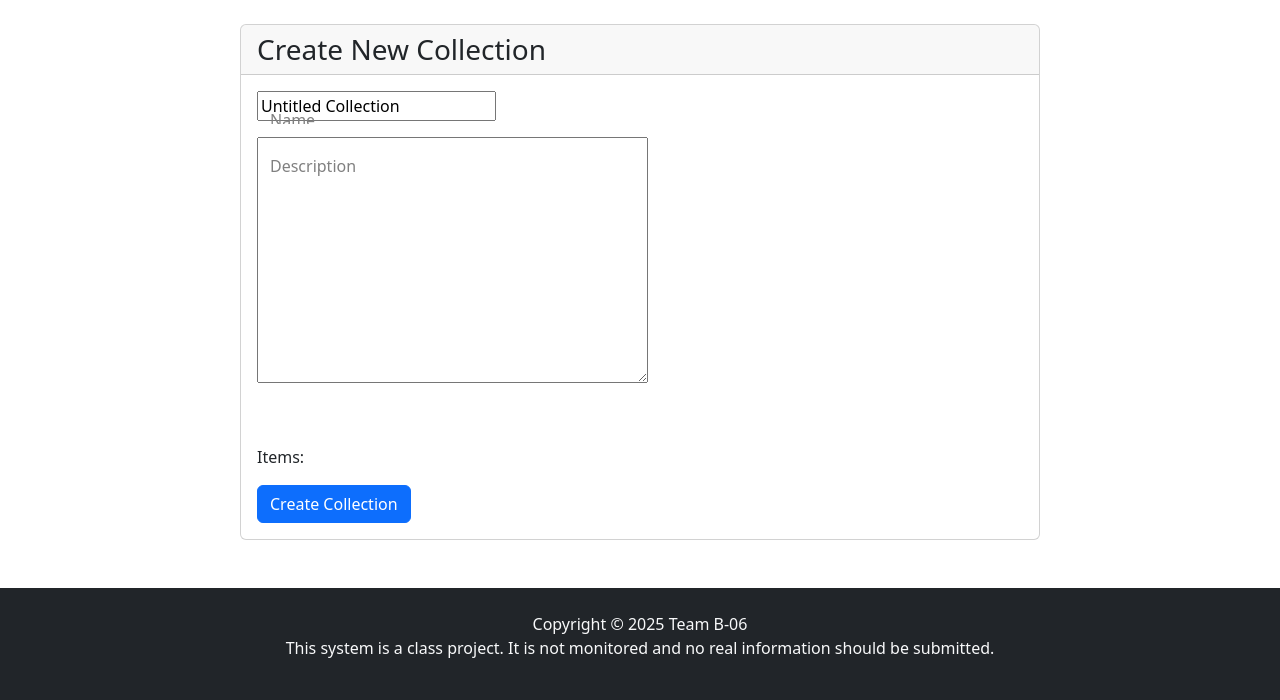
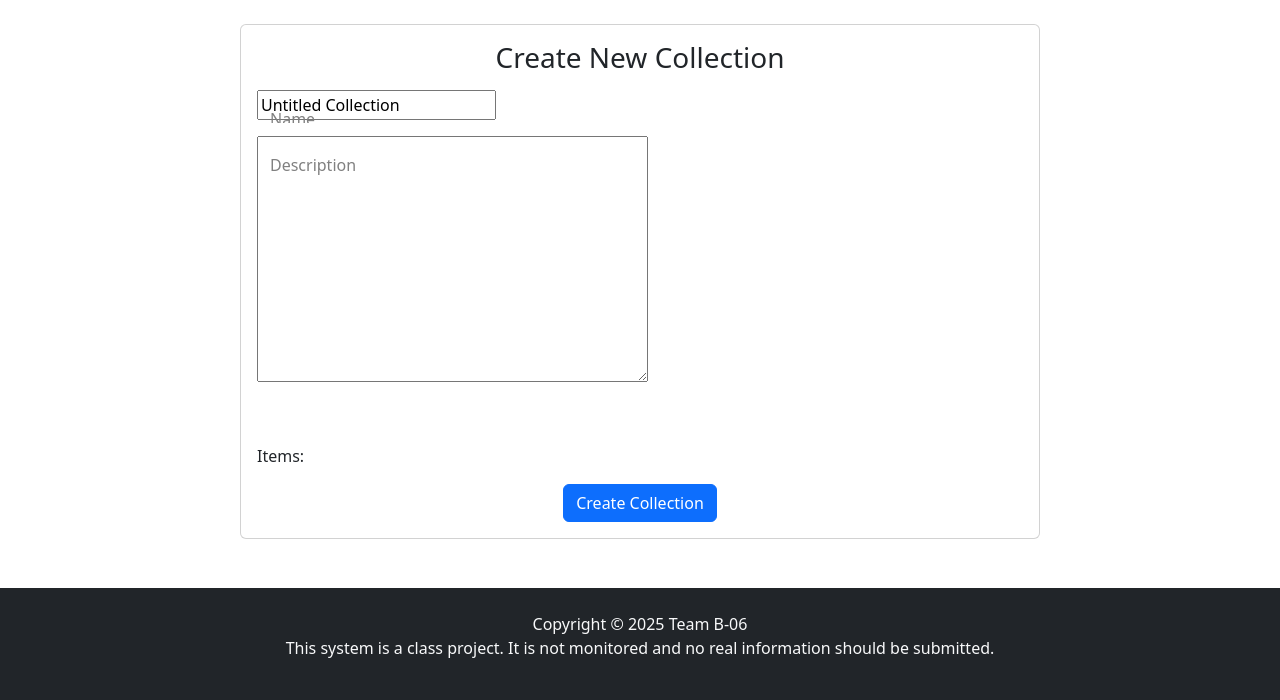
Before and after one commit to elliotSchmango/tech-lending-app, a Django app: page /collection/create/ in a window 1280 px wide. Shown: the part 100-800 px from the top of the page. Run offline with Django 5.2, Linux system fonts and the light colour scheme; the visitor is signed in with stand-in values (Sample User, id 1); data comes from the database, SQL or seed files in the repository; data that the repository does not hold is empty; some libraries are stand-ins or nearby versions.

Commit message:
create_collections view bootstrapping

```diff
--- a/techCLA/templates/techCLA/collections/create_collection.html
+++ b/techCLA/templates/techCLA/collections/create_collection.html
@@ -3,8 +3,8 @@
 {% block content %}
 <div class="d-flex justify-content-center align-items-center">
     <div class="card" style="width: 50rem;">
-        <h3 class="card-header">Create New Collection</h3>
         <div class="card-body">
+            <h3 class="card-title text-center mb-3">Create New Collection</h3>
             <form method="post">
                 {% csrf_token %}
                 <div class="form-floating mb-3">
@@ -23,7 +23,9 @@
                     {{ form.items.label_tag }}
                     {{ form.items }}
                 </div>
-                <button type="submit" class="btn btn-primary">Create Collection</button>
+                <div class="text-center">
+                    <button type="submit" class="btn btn-primary">Create Collection</button>
+                </div>
             </form>
         </div>
     </div>
```
